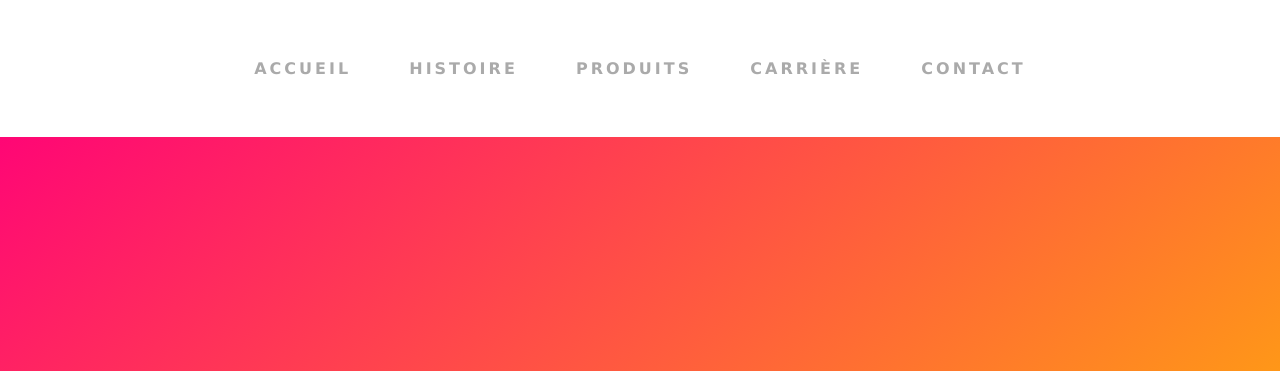
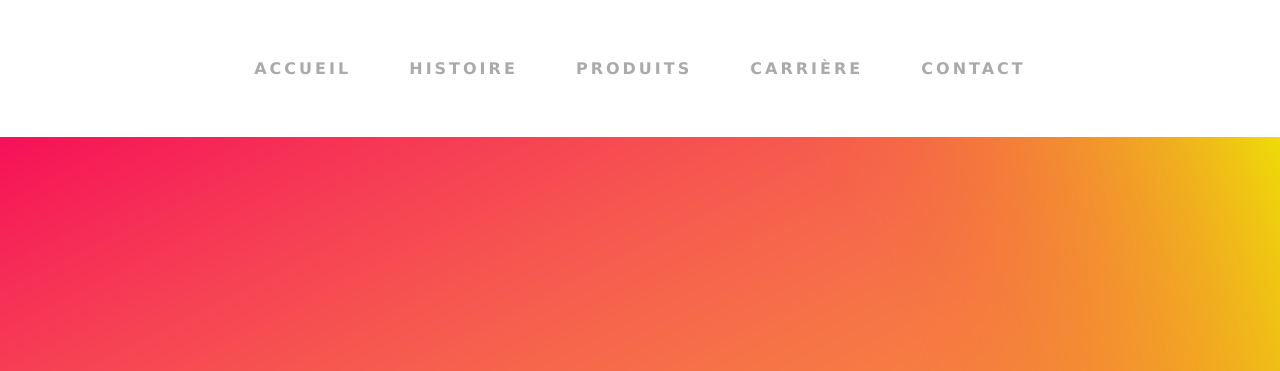
Before and after one commit to Momalkiah/Rainbow-Project, a website: page index.html in a window 1280 px wide. Shown: the top 371 px of the page. Drawn offline with Linux system fonts and the light colour scheme.

Commit message:
img en background instead of a fucking gradient

```diff
--- a/index.css
+++ b/index.css
@@ -26,7 +26,8 @@ body {
   height: 600px;
   padding-top: 0px;
   width: 100%;
-  background :linear-gradient(142deg, rgba(255,0,121,1) 0%, rgba(255,188,0,1) 100%);
+  background :url("img/color.png") center;
+  background-size: cover;
   position: relative;
 }
 
@@ -63,7 +64,7 @@ body {
   display: flex;
   flex-direction: column;
   justify-content: center;
-  background :linear-gradient(142deg, rgba(255,0,121,1) 0%, rgba(255,188,0,1) 100%);
+  background : url("img/color.png") center;
   background-size: cover;
   margin-bottom: 3em;
   position: relative;
```
